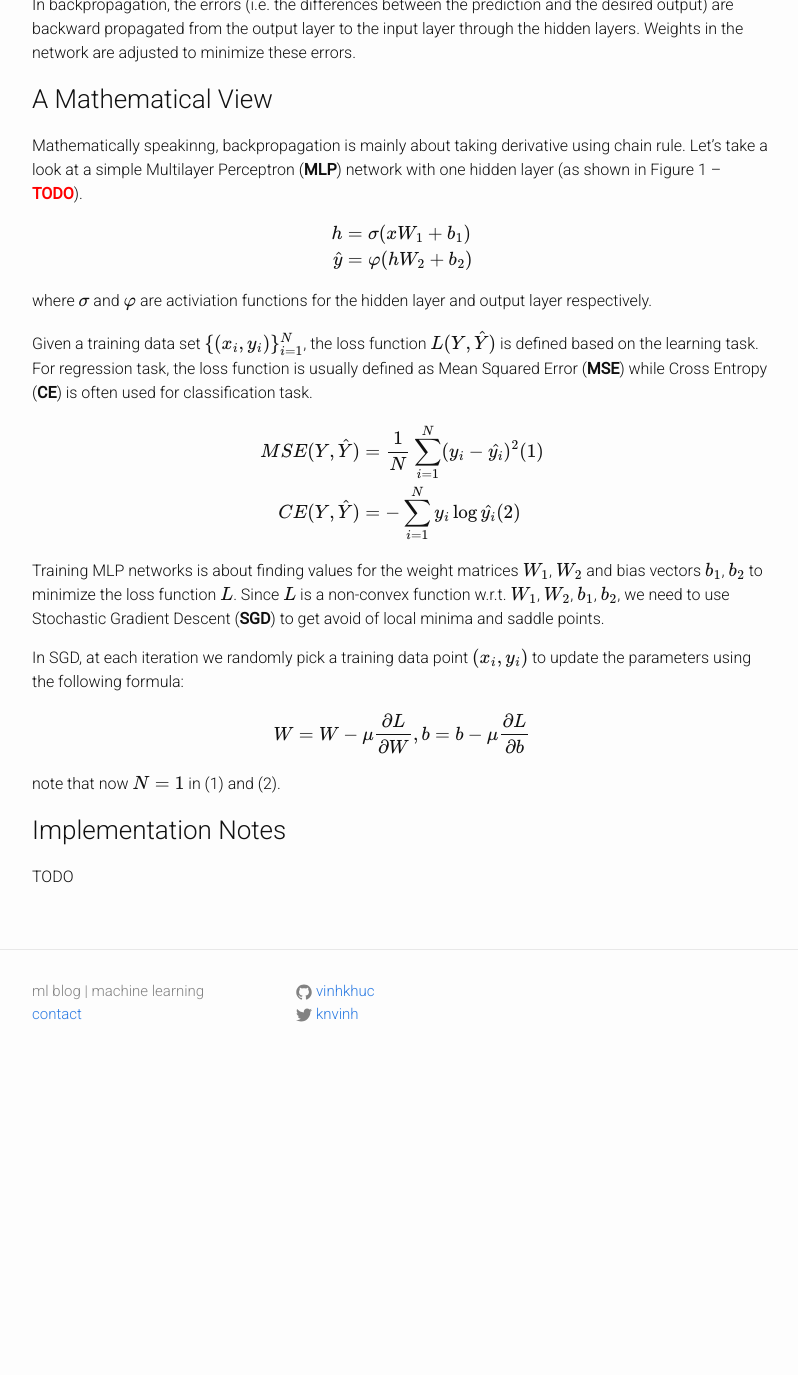
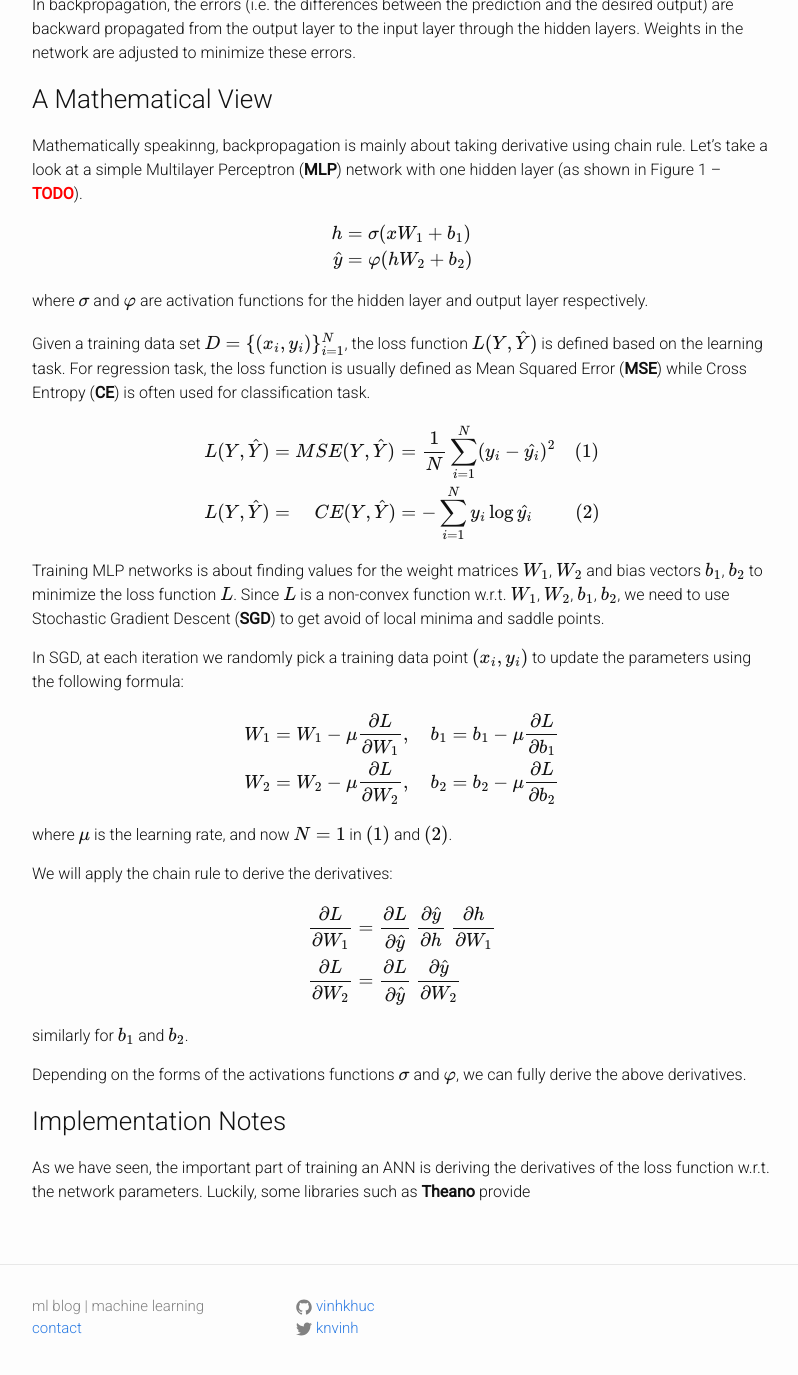
Before and after one commit to vinhkhuc/vinhkhuc.github.io, a Jekyll site: the page built from _posts/2015-03-29-backpropagation.md, in a window 1280 px wide and 1400 px high, scrolled down 348 px. Shown: the top 1375 px of the window, without its empty margins (238-1036 px from the left). Built offline with Jekyll 4.4.1, drawn with Linux system fonts in a browser that asks for light colours; formulas are drawn with MathJax 3; comment, search, counter and statistics services are not loaded; before the commit the page ends 1433 px from its top, so only the background shows below that.

Commit message:
Finished the section about a mathematical view of backpropagation.

```diff
--- a/_posts/2015-03-29-backpropagation.md
+++ b/_posts/2015-03-29-backpropagation.md
@@ -25,17 +25,17 @@ h &= \sigma(x W_1 + b_1) \\
 \end{align}
 $$
 
-where $$\sigma$$ and $$\varphi$$ are activiation functions for the hidden layer and output layer respectively.
+where $$\sigma$$ and $$\varphi$$ are activation functions for the hidden layer and output layer respectively.
 
-Given a training data set $$\{(x_i, y_i)\}_{i=1}^N$$, the loss function $$L(Y, \hat{Y})$$ is defined based on the learning task.
+Given a training data set $$D = \{(x_i, y_i)\}_{i=1}^N$$, the loss function $$L(Y, \hat{Y})$$ is defined based on the learning task.
 For regression task, the loss function is usually defined as Mean Squared Error (**MSE**) while Cross Entropy (**CE**)
 is often used for classification task.
 
 $$
-\begin{align}
-MSE(Y, \hat{Y}) &= \frac{1}{N}\sum_{i=1}^N(y_i - \hat{y_i})^2 (1)\\
-CE(Y, \hat{Y})  &= -\sum_{i=1}^Ny_i \log\hat{y_i} (2)
-\end{align}
+\begin{alignat} {2}
+L(Y, \hat{Y}) &= MSE(Y, \hat{Y}) &&= \frac{1}{N}\sum_{i=1}^N(y_i - \hat{y_i})^2 \quad (1)\\
+L(Y, \hat{Y}) &= \quad CE(Y, \hat{Y})  &&= -\sum_{i=1}^Ny_i \log\hat{y_i} \qquad \ (2)
+\end{alignat}
 $$
 
 Training MLP networks is about finding values for the weight matrices $$W_1$$, $$W_2$$ and bias vectors $$b_1$$, $$b_2$$ to minimize
@@ -45,11 +45,27 @@ Stochastic Gradient Descent (**SGD**) to get avoid of local minima and saddle po
 In SGD, at each iteration we randomly pick a training data point $$(x_i, y_i)$$ to update the parameters using the following formula:
 
 $$
-W = W - \mu \frac{\partial L}{\partial W}, b = b - \mu \frac{\partial L}{\partial b}
+\begin{alignat} {2}
+W_1 &= W_1 - \mu \frac{\partial L}{\partial W_1},\quad b_1 &&= b_1 - \mu \frac{\partial L}{\partial b_1} \\
+W_2 &= W_2 - \mu \frac{\partial L}{\partial W_2},\quad b_2 &&= b_2 - \mu \frac{\partial L}{\partial b_2}
+\end{alignat}
 $$
 
-note that now $$N=1$$ in (1) and (2).
+where $$\mu$$ is the learning rate, and now $$N=1$$ in $$(1)$$ and $$(2)$$.
 
+We will apply the chain rule to derive the derivatives:
+
+$$
+\begin{align}
+\frac{\partial L}{\partial W_1} &= \frac{\partial L}{\partial \hat{y}} \ \frac{\partial \hat{y}}{\partial h} \ \frac{\partial h}{\partial W_1} \\
+\frac{\partial L}{\partial W_2} &= \frac{\partial L}{\partial \hat{y}} \ \frac{\partial \hat{y}}{\partial W_2}
+\end{align}
+$$
+
+similarly for $$b_1$$ and $$b_2$$.
+
+Depending on the forms of the activations functions $$\sigma$$ and $$\varphi$$, we can fully derive the above derivatives.
 
 ### Implementation Notes
-TODO
+As we have seen, the important part of training an ANN is deriving the derivatives of the loss function w.r.t. the network
+parameters. Luckily, some libraries such as **Theano** provide
```
